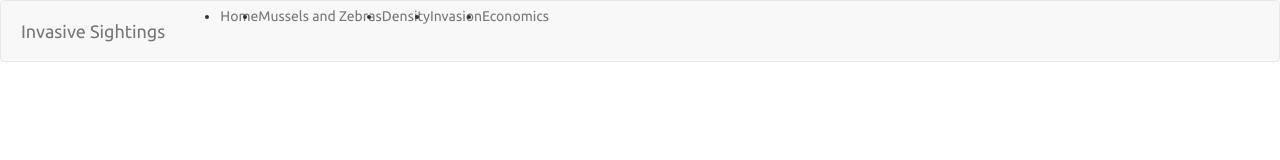
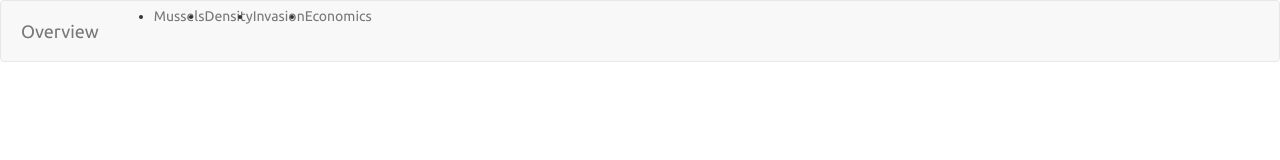
Before and after one commit to sarahgao22sg/Project3, a plain HTML site: page templates/Density.html in a window 1280 px wide. Drawn offline with nearby package versions, Linux system fonts and the light colour scheme.

Commit message:
CSS Styling updates

```diff
--- a/templates/Density.html
+++ b/templates/Density.html
@@ -15,16 +15,13 @@
     <div class="wrapper">
       <nav class="navbar navbar-default">
         <div class="container-fluid">
-          <a class="navbar-brand" href="index.html">Invasive Sightings
+          <a class="navbar-brand" href="/">Overview
             <!--<img class="nav-ufo" src="images\species\zb_inlargepipe.jpg">-->
           </a>
         <div class="collapse navbar-collapse" id="navbarNav">
           <ul class="navbar-nav">
             <li class="nav-item">
-              <a class="nav-link nav-link-ltr" href="/">Home</a>
-            </li>
-            <li class="nav-item">
-              <a class="nav-link nav-link-ltr" href="mussels">Mussels and Zebras</a>
+              <a class="nav-link nav-link-ltr" href="mussels">Mussels</a>
             </li>
             <li class="nav-item">
               <a class="nav-link nav-link-ltr" href="density">Density</a>
--- a/templates/static/css/style.css
+++ b/templates/static/css/style.css
@@ -70,7 +70,7 @@ select {
   display: block;
   width: 100%;
   padding: 8px;
-  color: #8e979f;
+  color: #8e9e9f;
   outline: none;
 }
 
```
Also changed, not shown: templates/Economic Impact.html (+2 -5 lines), templates/Frog and Zebra Muscles Graph.html (+2 -5 lines), templates/Invasion Spread.html (+2 -5 lines), templates/index.html (+2 -5 lines).
